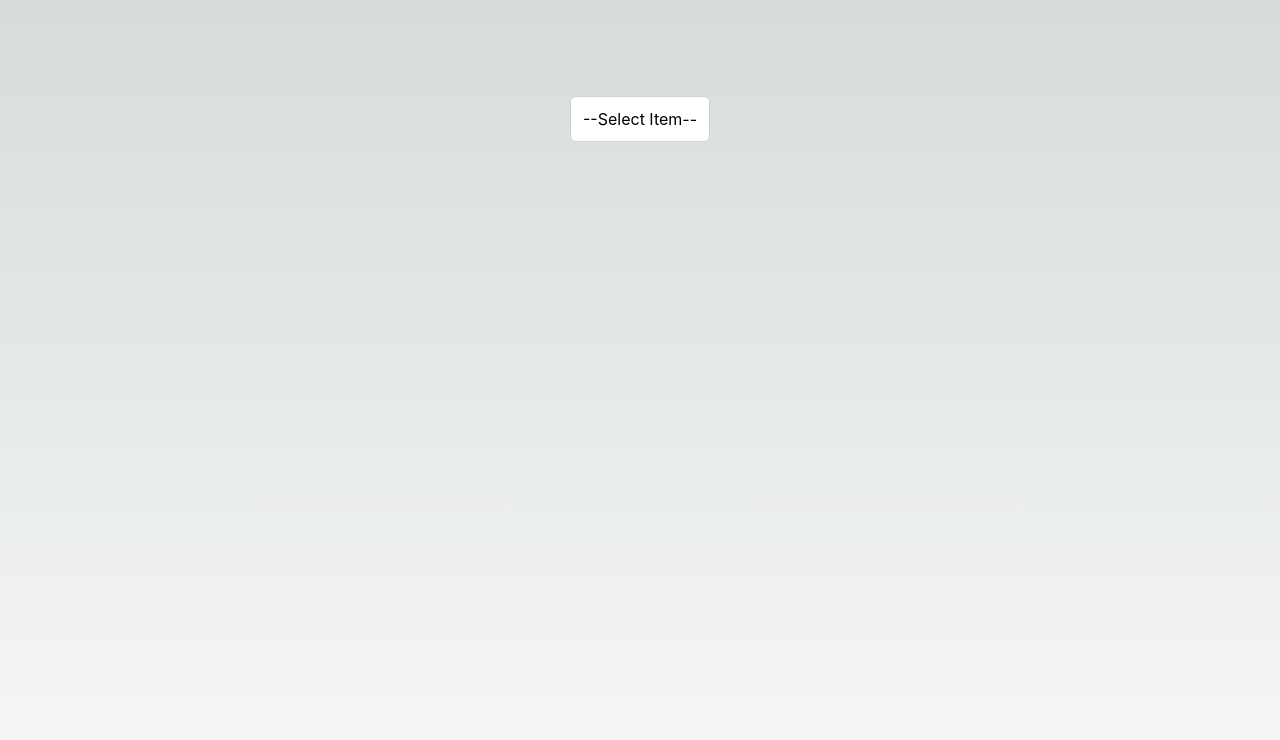
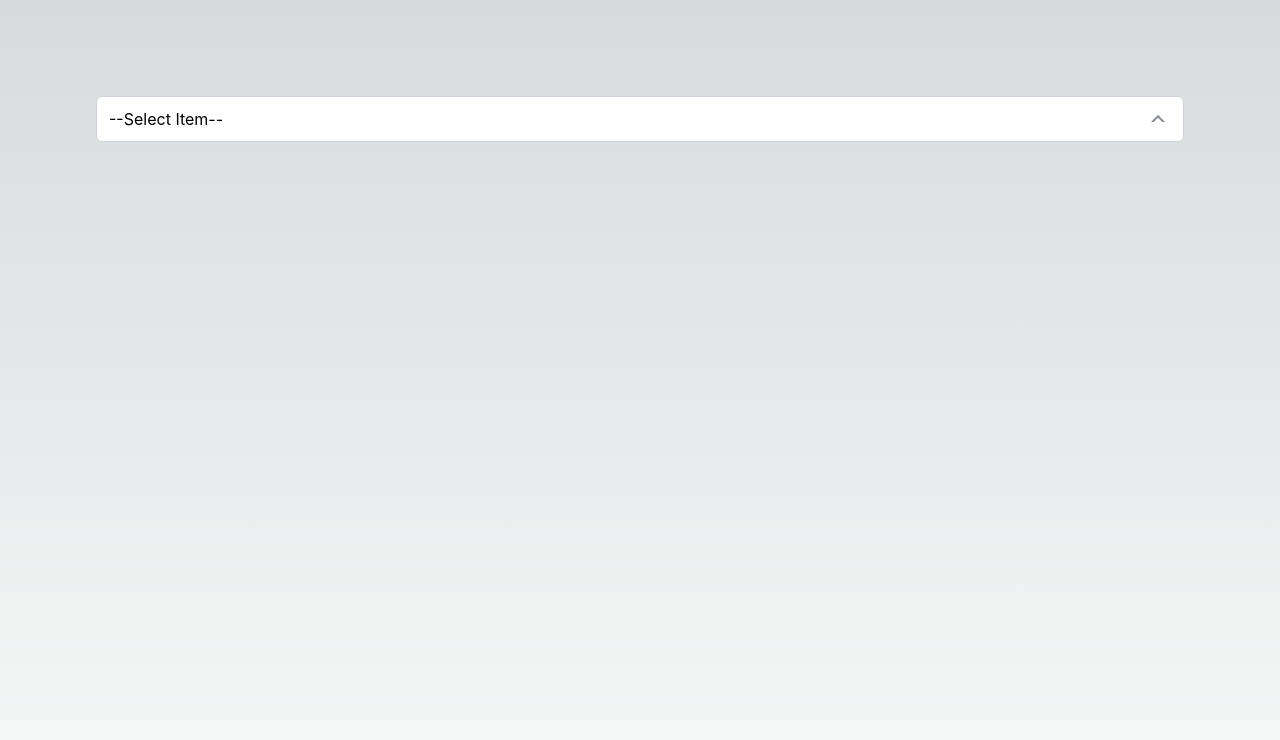
Before and after one commit to mohamadsdg/lobox, a React (Create React App) app: page / in a window 1280 px wide. Shown: the top 740 px of the page. Built offline with nearby package versions, Linux system fonts and the light colour scheme.

Commit message:
style: paiting

```diff
--- a/src/components/dropdown/Dropdown.tsx
+++ b/src/components/dropdown/Dropdown.tsx
@@ -3,20 +3,74 @@ import { createUseStyles } from "react-jss";
 import useDropdown from "../../hooks/useDropdown";
 
 const useStyles = createUseStyles({
-  root: {},
+  root: {
+    width: "100%",
+  },
   label: {
     background: "#ffffff",
     border: "1px solid #ced4da",
     transition: "ease 0.2s",
     borderRadius: "6px",
     padding: "0.75rem 0.75rem",
-    "&:focus": {
-      boxShadow: "0 0 0 0.2rem #C7D2FE",
-      borderColor: "#6366F1",
+    cursor: "pointer",
+    position: "relative",
+    "&:after": {
+      content: '" "',
+      width: "6px",
+      height: "6px",
+      display: "inline-block",
+      borderColor: "#858a90 #858a90 transparent transparent",
+      borderStyle: "solid",
+      borderWidth: "2px",
+      transform: "rotate(-45deg)",
+      transformOrigin: "50% 50%",
+      position: "absolute",
+      right: "20px",
+      top: "20px",
     },
   },
-  list: {},
-  item: {},
+  focus: {
+    boxShadow: "0 0 0 0.2rem #C7D2FE",
+    borderColor: "#8b9adb",
+    "&:after": {
+      borderColor: "transparent transparent #858a90 #858a90 ",
+      top: "18px",
+    },
+  },
+  list: {
+    backgroundColor: "#fff",
+    transform: "translateY(5px)",
+    borderRadius: "6px",
+    padding: "15px",
+    "& ul": {
+      listStyleType: "none",
+      padding: 0,
+      margin: 0,
+    },
+    maxHeight: "60px",
+    overflowY: "scroll",
+  },
+  item: {
+    padding: "10px",
+    margin: "3px 0",
+    borderRadius: "6px",
+    transition: "ease 0.2s",
+    cursor: "pointer",
+    "&:hover": {
+      background: "#f2f4ff",
+      color: "#627ad4",
+    },
+  },
+  active: {
+    background: "#f2f4ff",
+    color: "#627ad4",
+    position: "relative",
+    "&:after": {
+      content: '"✔"',
+      position: "absolute",
+      right: "15px",
+    },
+  },
 });
 
 type DropdownListType = {
@@ -30,9 +84,9 @@ const DropdownList: React.FC<DropdownListType> = ({
   defaultOpen,
   defaultLabel,
 }): React.ReactElement => {
-  const classes = useStyles();
+  const { containerRef, isOpen, toggling, close } = useDropdown(defaultOpen);
+  const classes = useStyles({ theme: { isOpen } });
 
-  const { containerRef, isOpen, toggling, close } = useDropdown(defaultOpen);
   const [selectedOption, setSelectedOption] = React.useState<
     string | undefined
   >(defaultLabel);
@@ -46,7 +100,12 @@ const DropdownList: React.FC<DropdownListType> = ({
 
   return (
     <div ref={containerRef} className={classes.root}>
-      <div onClick={toggling} className={classes.label}>
+      <div
+        onClick={toggling}
+        className={[classes.label, isOpen ? classes.focus : ""]
+          .join(" ")
+          .trim()}
+      >
         {selectedOption}
       </div>
       {isOpen && (
@@ -55,9 +114,14 @@ const DropdownList: React.FC<DropdownListType> = ({
             {!options && <li>empty</li>}
             {options?.map((option) => (
               <li
-                className={classes.item}
+                className={[
+                  classes.item,
+                  selectedOption == option && classes.active,
+                ]
+                  .join(" ")
+                  .trim()}
                 onClick={onSelect(option)}
-                key={Math.random()}
+                key={option}
               >
                 {option}
               </li>
--- a/src/hooks/useDropdown.tsx
+++ b/src/hooks/useDropdown.tsx
@@ -1,4 +1,4 @@
-import { useState, useCallback, useRef, FC } from "react";
+import { useState, useCallback, useRef } from "react";
 import useClickAway from "./utils/useClickAway";
 
 const useDropdown = (defaultOpen: boolean = false) => {
```
